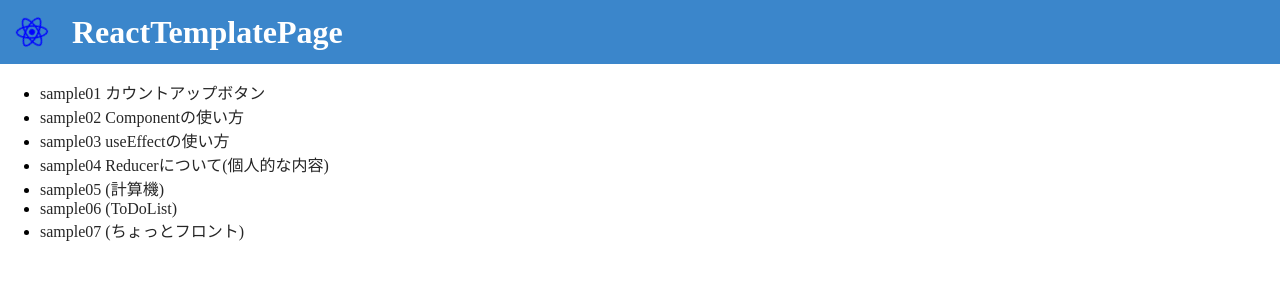
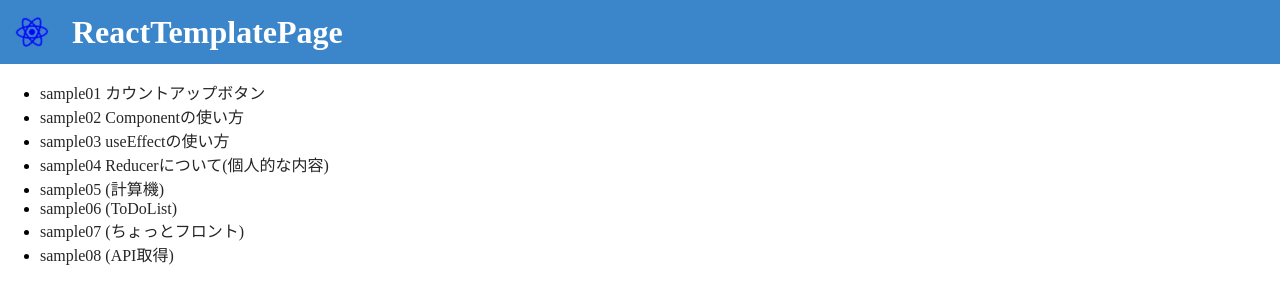
Before and after one commit to RikutoOgaki/React, a Next.js app: page / in a window 1280 px wide. Shown: the top 304 px of the page. Built offline with nearby package versions, Linux system fonts and the light colour scheme.

Commit message:
sample08作業中

```diff
--- a/src/pages/index.tsx
+++ b/src/pages/index.tsx
@@ -18,6 +18,7 @@ export default function Home() {
           <li className={style.listItem}><Link href={'./sample/05'}>sample05 (計算機)</Link></li>
           <li className={style.listItem}><Link href={'./sample/06'}>sample06 (ToDoList)</Link></li>
           <li className={style.listItem}><Link href={'./sample/07'}>sample07 (ちょっとフロント)</Link></li>
+          <li className={style.listItem}><Link href={'./sample/08'}>sample08 (API取得)</Link></li>
         </ul>
       </div>
     </>
--- a/src/pages/sample/08/index.tsx
+++ b/src/pages/sample/08/index.tsx
@@ -7,6 +7,7 @@ type State = {
 // APIについて
 
 export default function Sample08() {
+
     return (
         <>
 
```
